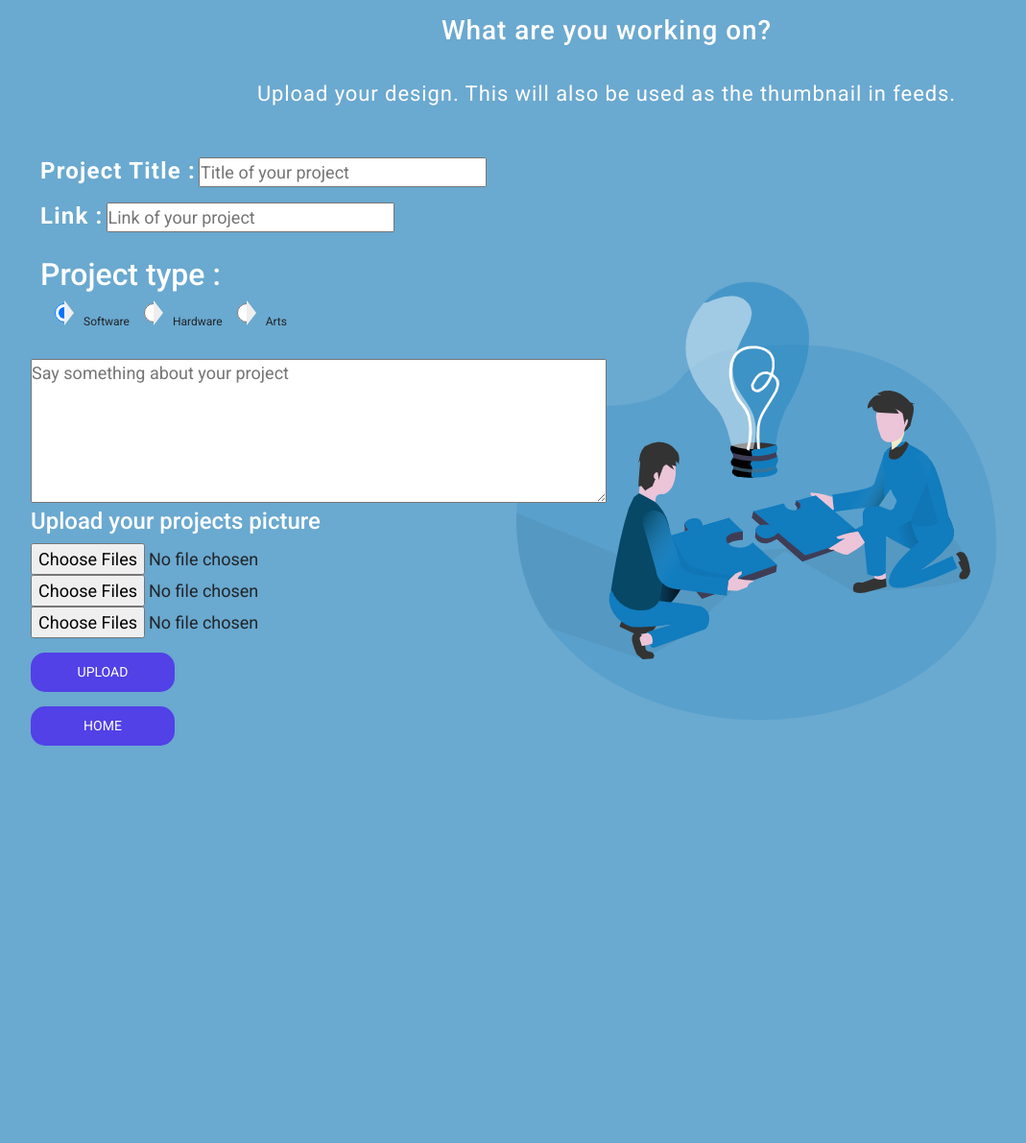
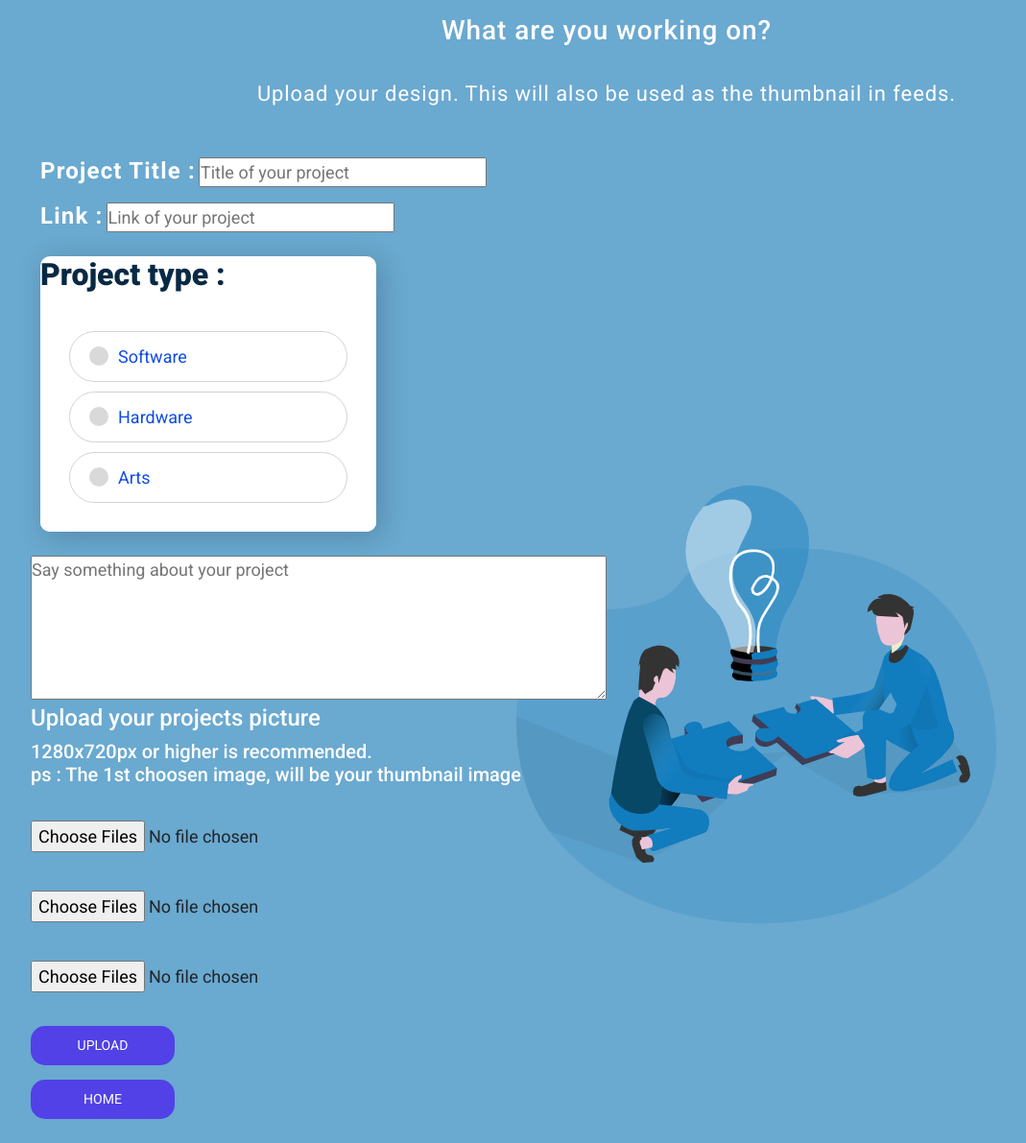
Before and after one commit to noman27/UCREATE_PHP, a PHP site: page /softUpload.php in a window 1280 px wide. Shown: the whole page at 96% size, without its empty margins (8-1077 px from the left). Before the commit the page ends 777 px from the top, so only its background shows below. Run offline with PHP 8.4, Linux system fonts and the light colour scheme.

Commit message:
minor changes

```diff
--- a/css/profile.css
+++ b/css/profile.css
@@ -7,7 +7,7 @@
     font-family: 'Exo 2', sans-serif;;
 }
 body{
-    background-color: #2f3640;
+    background-color: #212121;
 }
 .profile-header{
     background-color:#576574;
--- a/css/softStyle.css
+++ b/css/softStyle.css
@@ -1,15 +1,30 @@
 @import url('https://fonts.googleapis.com/css2?family=Roboto:ital,wght@0,100;0,300;0,400;0,500;0,700;0,900;1,100;1,300;1,400;1,500;1,700;1,900&display=swap');
+
 body{
 		background: url("../images/datasharing.png")no-repeat center;
 	    background-color: #6aa9d0;
-		background-position:  70% 90%;
+		background-position:  70% 70%;
 
+}
+:root {
+	--primary-c: #2196F3;
+	--secondary-c: #B2D7F5;
+
+	--white: #FDFBFB;
+
+	--text: #082943;
+	--bg: var(--primary-c);
 }
 * {
     margin: 0;
     padding: 0;
     box-sizing: border-box;
     font-family: 'Roboto', sans-serif;
+}
+
+h5{
+  margin-left: 15px;
+  color: #fff;
 }
 
 midbody {
@@ -34,7 +49,7 @@ midbody {
 
 }
 h2{
-	color:#fff;
+	color:#082943;
 }
 
 
@@ -57,8 +72,16 @@ input{
 	font-size:  18px;
 	margin-left:auto;
 }
+
+input .form-check-input{
+  min-height: 30px;
+  min-width: 30px;
+
+}
+
 .details{
 	font-family: "Roboto", sans-serif;
+  border-radius: 20px;
 	font-size: 24px;
 	line-height: 23px;
 	letter-spacing: 0.05em;
@@ -73,68 +96,6 @@ input{
   margin: 25px;
 }
 
-.tags {
-  list-style: none;
-  margin: 0;
-  overflow: hidden;
-  padding: 0;
-}
-
-.tags li {
-  float: left;
-}
-.tags input{
-  min-height: 20px;
-	min-width:  20px;
-	font-size:  40px;
-	margin-left:none;
-}
-
-.tag {
-  background: #eee;
-  border-radius: 3px 0 0 3px;
-  color: #999;
-  display: inline-block;
-  height: 26px;
-  line-height: 26px;
-  padding: 0 20px 0 23px;
-  position: relative;
-  margin: 0 10px 10px 0;
-  text-decoration: none;
-  transition: color 0.2s;
-}
-
-.tag::before {
-  background: #6aa9d0;
-  border-radius: 10px;
-  box-shadow: inset 0 1px rgba(0, 0, 0, 0.25);
-  content: '';
-  height: 6px;
-  left: 10px;
-  position: absolute;
-  width: 6px;
-  top: 10px;
-}
-
-.tag::after {
-  background: #6aa9d0;
-  border-bottom: 13px solid transparent;
-  border-left: 10px solid #eee;
-  border-top: 13px solid transparent;
-  content: '';
-  position: absolute;
-  right: 0;
-  top: 0;
-}
-
-.tag:hover {
-  background-color: #5141e7;
-  color: white;
-}
-
-.tag:hover::after {
-   border-left-color:  #5141e7;
-}
 
 button {
   margin-top: 15px;
@@ -167,3 +128,112 @@ li{
   list-style: none;
   margin-left: 15px;
 }
+ul {
+	list-style-type: none;
+	padding-left: 50px;
+	margin: 0;
+}
+
+li {
+	display: block;
+	position: relative;
+	padding: 20px 0px;
+}
+
+h2 {
+	margin: 10px 0;
+	font-weight: 900;
+}
+
+
+/* Card
+––––––––––––––––––––––––––––––––––––––––––––––––––
+.genre {
+	display: flex;
+	flex-direction: column;
+	background: var(--white);
+	width: 300px;
+	padding: 20px 25px;
+	border-radius: 20px;
+	box-shadow: 0 19px 38px rgba(0, 0, 0, 0.13);
+}
+*/
+.genre {
+  width: 350px;
+  background: #fff;
+  border-radius: 10px;
+  box-shadow: 5px 5px 30px rgba(0,0,0,0.2);
+}
+
+.genre .box {
+  padding: 20px 30px;
+  background: #fff;
+  border-radius: 10px;
+}
+.genre .box label {
+  display: flex;
+  height: 53px;
+  width: 100%;
+  align-items: center;
+  border: 1px solid lightgray;
+  border-radius: 50px;
+  margin: 10px 0;
+  padding-left: 20px;
+  cursor: default;
+  transition: all 0.3s ease;
+}
+#option-1:checked ~ .option-1,
+#option-2:checked ~ .option-2,
+#option-3:checked ~ .option-3
+{
+  background: #0f4ce4;
+  border-color: #0f4ce4;
+}
+.genre .box label .dot {
+  height: 20px;
+  width: 20px;
+  background: #d9d9d9;
+  border-radius: 50%;
+  position: relative;
+  transition: all 0.3s ease;
+}
+#option-1:checked ~ .option-1 .dot,
+#option-2:checked ~ .option-2 .dot,
+#option-3:checked ~ .option-3 .dot
+ {
+  background: #fff;
+}
+.box label .dot::before{
+  position: absolute;
+  content: "";
+  top: 50%;
+  left: 50%;
+  transform: translate(-50%, -50%)scale(2);
+  width: 9px;
+  height: 9px;
+  border-radius: 50%;
+  transition: all 0.3s ease;
+}
+#option-1:checked ~ .option-1 .dot::before,
+#option-2:checked ~ .option-2 .dot::before,
+#option-3:checked ~ .option-3 .dot::before
+ {
+  background: #0f4ce4;
+  transform: translate(-50%, -50%) scale(1);
+}
+.genre .box label .text{
+  color: #0f4ce4;
+  font-size: 18px;
+  font-weight: 400;
+  padding-left: 10px;
+  transition: color 0.3s ease;
+}
+#option-1:checked ~ .option-1 .text,
+#option-2:checked ~ .option-2 .text,
+#option-3:checked ~ .option-3 .text
+{
+  color: #fff;
+}
+.genre .box input[type="radio"]{
+  display: none;
+}
--- a/product.php
+++ b/product.php
@@ -48,6 +48,11 @@ session_start();
 		<div class="product-title">
 		   	<?php echo "<p>$title</p>"; ?>
 		</div>
+		<div class="publishDate">
+					<p class="publishedOn">Published On:</p>
+					<p class="date">01/05/2020</p>
+		</div>
+
 		<!------------------slider------------------------->
 
 		<div id="myCarousel" class="carousel slide" data-ride="carousel">
@@ -87,6 +92,7 @@ session_start();
 		</div>
 			<div class="product-link">
 			<p>Link :</p>
+			<?php echo "<a href='$link'><p class='linkDes'>$link</p> </a>"; ?>
 
 		</div>
 			<a href="#"><button class="pre-btn">Previous</button></a>
--- a/softUpload.php
+++ b/softUpload.php
@@ -51,7 +51,8 @@ session_start();
 </head>
 <body>
 
-			<div class = "instruction"> <h3> What are you working on?</h3>
+			<div class = "instruction">
+				 <h3> What are you working on?</h3>
 				<p>Upload your design. This will also be used as the thumbnail in feeds.<p>
 			</div>
 
@@ -71,16 +72,35 @@ session_start();
 
 			  	<div class="genre">
 					<h2>Project type :</h2>
-				<ul class="tags">
-				  <li><input type="radio" name="MyRadio" value="software" checked class="tag">Software</li>
-				  <li><input type="radio" name="MyRadio" value="hardware" class="tag">Hardware</li>
-				  <li><input type="radio" name="MyRadio" value="art"  class="tag">Arts</li>
-				</ul>
+				<!------------------------------------->
+				<div class="box">
+						<input type="radio" name="select" id="option-1">
+						<input type="radio" name="select" id="option-2">
+						<input type="radio" name="select" id="option-3">
+
+						<label for="option-1" class="option-1">
+
+							<div class="dot"></div>
+							<div class="text">Software</div>
+						</label>
+						<label for="option-2" class="option-2">
+
+							<div class="dot"></div>
+							<div class="text">Hardware</div>
+						</label>
+						<label for="option-3" class="option-3">
+
+							<div class="dot"></div>
+							<div class="text">Arts</div>
+						</label>
+
+    			  </div>
 				</div>
 				<div class="description">
 					<textarea placeholder="Say something about your project" class="field" name="desc"></textarea>
 				</div>
 					<h4>Upload your projects picture</h4>
+					<h5>1280x720px or higher is recommended.<p>ps : The 1st choosen image, will be your thumbnail image</h5>
 				<div class="ss-upload"
 					<ul>
 					<li><input type="file" id="image_uploads" name="image_uploads" accept=".jpg, .jpeg, .png" multiple></li>
```
Also changed, not shown: css/productStyle.css (+28 -3 lines), devTeam.php (+8 -0 lines), profile.php (+19 -4 lines), profilePics/1217img2.png (added). Lines whose indentation alone changed are shown as unchanged.
